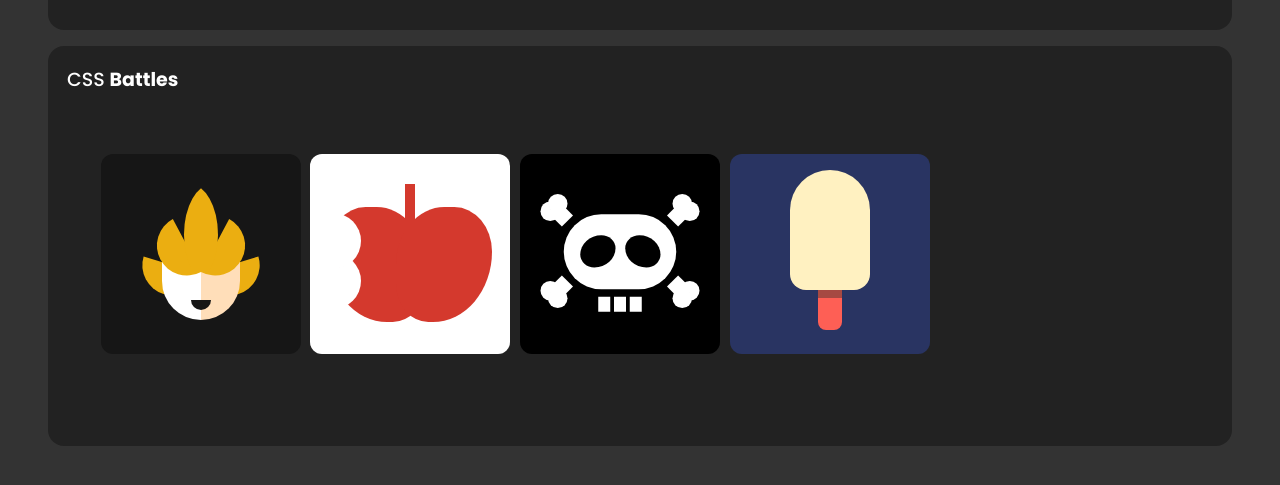
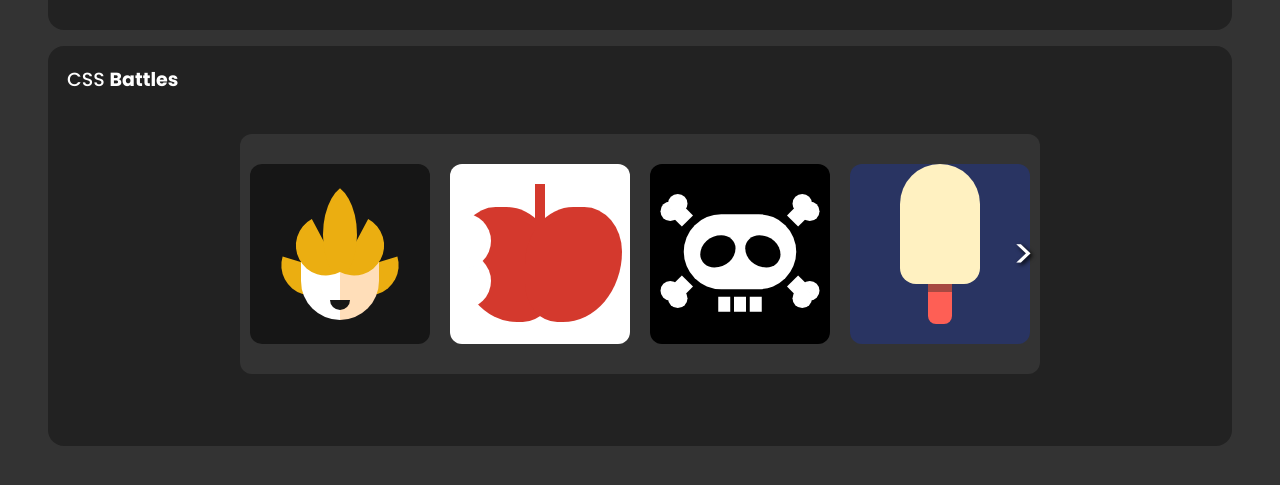
Before and after one commit to clecardona/cool_components, a React (Create React App) app: page / in a window 1280 px wide. Shown: the part 671-1156 px from the top of the page. Built offline with nearby package versions, Linux system fonts and the light colour scheme.

Commit message:
carousel

```diff
--- a/public/index.html
+++ b/public/index.html
@@ -5,39 +5,15 @@
     <link rel="icon" href="%PUBLIC_URL%/favicon.ico" />
     <meta name="viewport" content="width=device-width, initial-scale=1" />
     <meta name="theme-color" content="#000000" />
-    <meta
-      name="description"
-      content="Web site created using create-react-app"
-    />
+
     <link rel="apple-touch-icon" href="%PUBLIC_URL%/logo192.png" />
-    <!--
-      manifest.json provides metadata used when your web app is installed on a
-      user's mobile device or desktop. See https://developers.google.com/web/fundamentals/web-app-manifest/
-    -->
+
     <link rel="manifest" href="%PUBLIC_URL%/manifest.json" />
-    <!--
-      Notice the use of %PUBLIC_URL% in the tags above.
-      It will be replaced with the URL of the `public` folder during the build.
-      Only files inside the `public` folder can be referenced from the HTML.
 
-      Unlike "/favicon.ico" or "favicon.ico", "%PUBLIC_URL%/favicon.ico" will
-      work correctly both with client-side routing and a non-root public URL.
-      Learn how to configure a non-root public URL by running `npm run build`.
-    -->
-    <title>React App</title>
+    <title>Clecardona</title>
   </head>
   <body>
     <noscript>You need to enable JavaScript to run this app.</noscript>
     <div id="root"></div>
-    <!--
-      This HTML file is a template.
-      If you open it directly in the browser, you will see an empty page.
-
-      You can add webfonts, meta tags, or analytics to this file.
-      The build step will place the bundled scripts into the <body> tag.
-
-      To begin the development, run `npm start` or `yarn start`.
-      To create a production bundle, use `npm run build` or `yarn build`.
-    -->
   </body>
 </html>
--- a/src/App.sass
+++ b/src/App.sass
@@ -59,25 +59,10 @@ main
 
         display: grid
         align-items: center
+        justify-items: center
 
         border-radius: 16px
-        .battle-grid
-            display: flex
-            flex-wrap: wrap
-            height: 100%
-            width: 100%
-            align-items: center
-            .container
-                display: grid
-                justify-content: center
-                align-items: center
 
-                border-radius: 12px
-
-                height: 200px
-                width: 200px
-                padding: 1em
-                margin: .3em
     .float
         position: absolute
         top: 1em
--- a/src/App.tsx
+++ b/src/App.tsx
@@ -1,12 +1,50 @@
 import MagicMenu from "./components/MagicMenu";
 import "./App.sass";
+import "components/Battles/Carousel.sass";
 import "./styles/base.sass";
 import Sayan from "components/Battles/Sayan/Sayan";
 import Apple from "components/Battles/Apple/Apple";
 import Pirate from "components/Battles/Pirate/Pirate";
 import IceCream from "components/Battles/IceCream/IceCream";
+import { useEffect, useState } from "react";
 
 function App() {
+  const [scrollY, setscrollY] = useState(0);
+  const [canScrollRight, setcanScrollRight] = useState(true);
+  const [canScrollLeft, setcanScrollLeft] = useState(false);
+  const BOX_WIDTH = 800;
+
+  useEffect(() => {
+    const fullWidth = document.getElementById("box")?.offsetWidth;
+    if (scrollY === 0) {
+      setcanScrollLeft(false);
+      setcanScrollRight(true);
+    }
+    if (scrollY >= BOX_WIDTH) {
+      setcanScrollLeft(true);
+      setcanScrollRight(true);
+    }
+    if (fullWidth) {
+      if (scrollY + BOX_WIDTH >= fullWidth) {
+        setcanScrollLeft(true);
+        setcanScrollRight(false);
+      }
+    }
+  }, [scrollY]);
+
+  function scrollRight() {
+    const fullWidth = document.getElementById("box")?.offsetWidth;
+    if (fullWidth) {
+      if (scrollY + BOX_WIDTH >= fullWidth) return;
+      else return setscrollY(scrollY + BOX_WIDTH);
+    }
+  }
+
+  function scrollLeft() {
+    if (scrollY <= 0) return;
+    else return setscrollY(scrollY - BOX_WIDTH);
+  }
+
   return (
     <div className="App">
       <header>
@@ -21,11 +59,31 @@ function App() {
           <h2 className="float">
             CSS <b>Battles</b>
           </h2>
-          <div className="battle-grid">
-            <Sayan />
-            <Apple />
-            <Pirate />
-            <IceCream />
+          {/* <div className="battle-grid"> */}
+          <div className="carousel" style={{ width: BOX_WIDTH }}>
+            {canScrollRight && (
+              <button id="br" onClick={() => scrollRight()}>
+                <p>{">"}</p>
+              </button>
+            )}
+            {canScrollLeft && (
+              <button id="bl" onClick={() => scrollLeft()}>
+                <p>{"<"}</p>
+              </button>
+            )}
+
+            <div id="box" style={{ left: -scrollY }}>
+              <Sayan />
+              <Apple />
+              <Pirate />
+              <IceCream />
+              <Apple />
+              <IceCream />
+              <Sayan />
+              <Pirate />
+              <Sayan />
+              <IceCream />
+            </div>
           </div>
         </div>
       </main>
--- /dev/null
+++ b/src/components/Battles/Carousel.sass
@@ -0,0 +1,47 @@
+.carousel
+    position: relative
+    overflow: hidden
+    height: 240px
+    background: #333
+    border-radius: 12px
+
+    #box
+        position: absolute
+
+        display: grid
+        grid-auto-flow: column
+        grid-auto-columns: 200px
+        transition: .5s ease
+        height: 100%
+        justify-items: center
+        align-items: center
+
+    .container
+        height: 180px
+        width: 180px
+        display: grid
+        justify-content: center
+        align-items: center
+        border-radius: 12px
+
+    #br,#bl
+        cursor: pointer
+        position: absolute
+        top: 50%
+        transform: translateY(-50%)
+        z-index: 100
+        background: none
+        box-shadow: none
+        border: none
+        p
+            color: #fff
+            font-size: 40px
+            text-shadow: 2px 2px 4px #000
+            transition: .3s
+            &:hover
+                transform: scale(1.5)
+
+    #bl
+        left: 0
+    #br
+        right: 0
```
Also changed, not shown: public/manifest.json.
